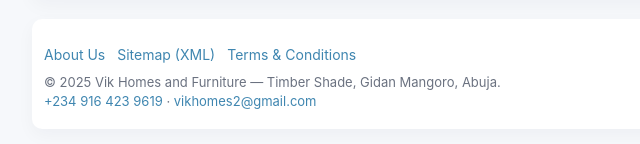
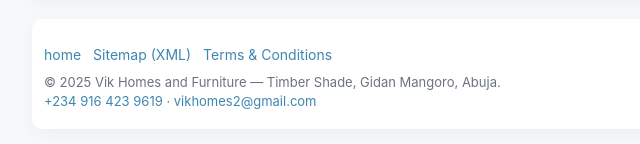
Before and after one commit to vikhomes2-del/Vikhomes-website, a plain HTML site: page quality-accesories.html in a window 1280 px wide. Shown: the part 1541-1685 px from the top of the page, 118-758 px from the left. Drawn offline with Linux system fonts and the light colour scheme.

Commit message:
Update footer links and remove redundant navigation

```diff
--- a/quality-accesories.html
+++ b/quality-accesories.html
@@ -215,7 +215,7 @@
     <!-- Footer: SEO-friendly internal links + sitemap link to help indexing -->
     <footer role="contentinfo">
       <div class="footer-links" aria-hidden="false">
-        <a href="/about.html">About Us</a>
+        <a href="index.html">home</a>
         <!-- sitemap link (SEO-friendly). Also submit this sitemap URL in Google Search Console -->
         <a href="https://vikhomes2-del.github.io/Vikhomes-website/sitemap.xml">Sitemap (XML)</a>
         <a href="/terms.html">Terms &amp; Conditions</a>
@@ -230,11 +230,7 @@
 
   <!-- lightweight client-side sitemap hint (not required but helps crawlers find pages internally) -->
   <nav aria-hidden="true" style="display:none">
-    <a href="/index.html">Home</a>
-    <a href="/products.html">Products</a>
-    <a href="/prices.html">Prices</a>
-    <a href="/about.html">About</a>
-    <a href="/contact.html">Contact</a>
+    <a href="index.html">Home</a>
   </nav>
 
   <script>
```
